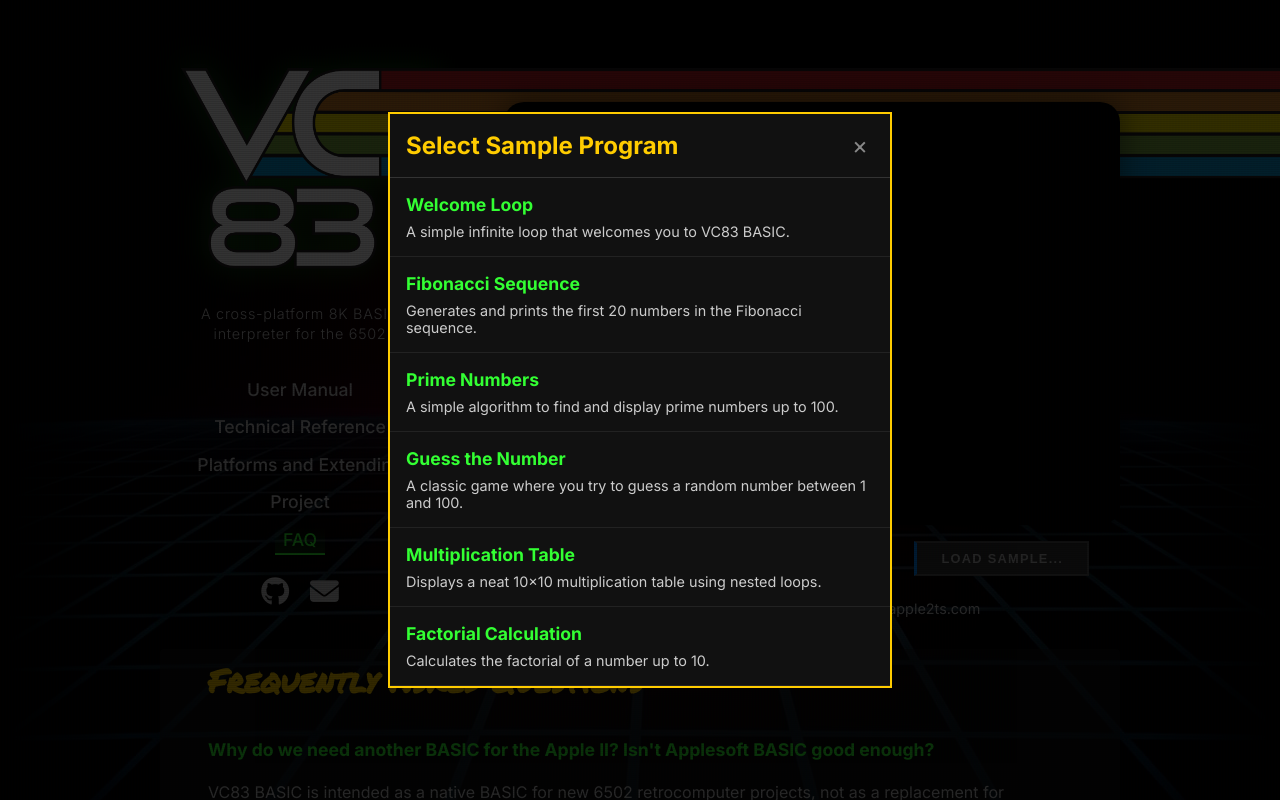
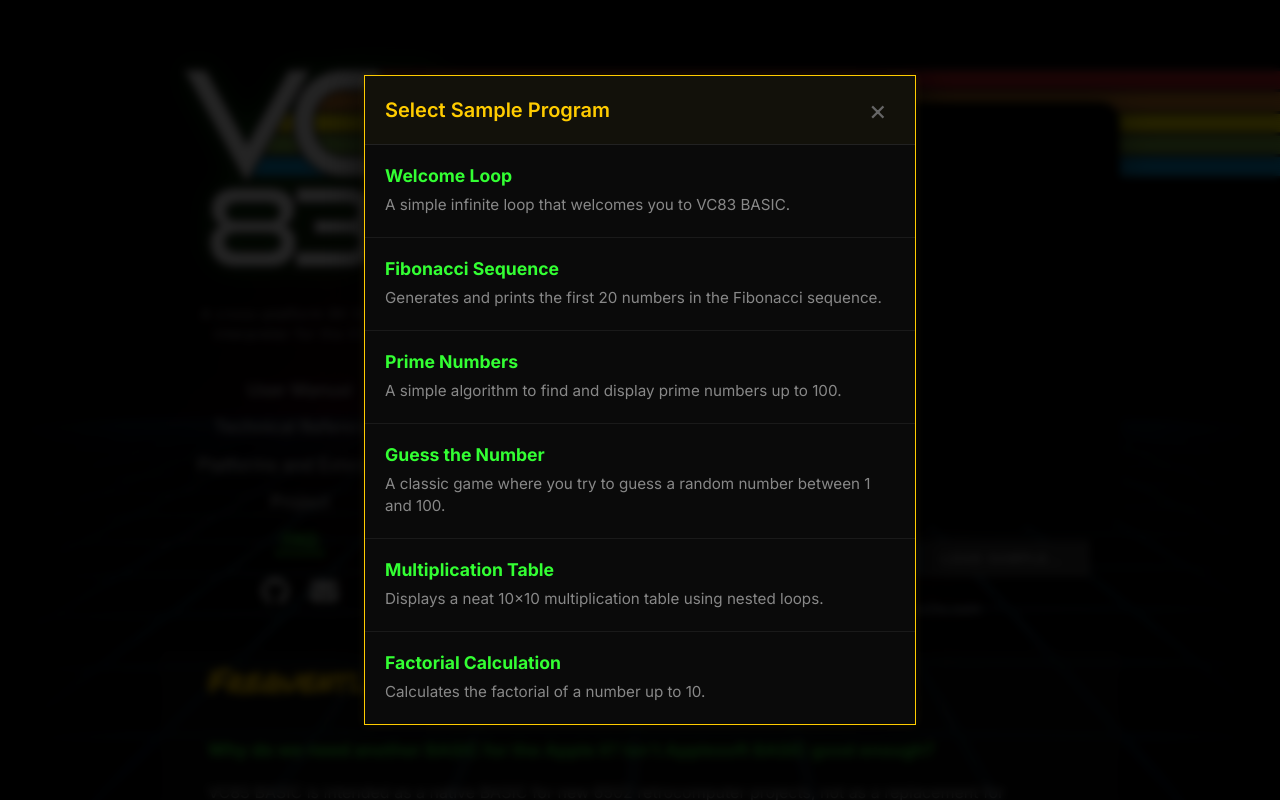
Before and after one commit to willisblackburn/vc83web, a React (Vite) app: page /faq in a window 1280 px wide. Both pictures are taken after a click on the button "LOAD SAMPLE...". Shown: the top 800 px of the page. Built offline with nearby package versions, Linux system fonts and the light colour scheme.

Commit message:
Final styling changes

```diff
--- a/src/components/MemoryMap.tsx
+++ b/src/components/MemoryMap.tsx
@@ -136,19 +136,17 @@
 
       {selectedBlock && (
         <div className="modal-overlay" onClick={() => setSelectedBlock(null)}>
-          <div className="memory-modal-content" onClick={(e) => e.stopPropagation()}>
-            <div className="memory-modal-header">
-              <div className="memory-modal-top-bar">
-                <h1>{selectedBlock.address}</h1>
-                <button className="close-button" onClick={() => setSelectedBlock(null)}>&times;</button>
-              </div>
+          <div className="modal" onClick={(e) => e.stopPropagation()}>
+            <header>
+              <h1>{selectedBlock.address}</h1>
+              <button className="close-button" onClick={() => setSelectedBlock(null)}>&times;</button>
               <h2>{selectedBlock.name}</h2>
-            </div>
-            <div className="description-container">
-              <div className="description-text">
+            </header>
+            <main>
+              <p>
                 {selectedBlock.description || "Detailed information about this memory section will be added soon."}
-              </div>
-            </div>
+              </p>
+            </main>
           </div>
         </div>
       )}
--- a/src/components/SamplePrograms.tsx
+++ b/src/components/SamplePrograms.tsx
@@ -13,16 +13,15 @@
 
   return (
     <div className="modal-overlay" onClick={onClose}>
-      <div className="sample-browser" onClick={(e) => e.stopPropagation()}>
-        <div className="sample-browser-header">
+      <div className="modal" onClick={(e) => e.stopPropagation()}>
+        <header>
           <h1>Select Sample Program</h1>
           <button className="close-button" onClick={onClose}>&times;</button>
-        </div>
-        <div className="sample-list">
+        </header>
+        <main>
           {samples.map((sample) => (
-            <div
+            <section
               key={sample.id}
-              className="sample-item"
               onClick={() => {
                 onSampleClick(sample);
                 onClose();
@@ -30,9 +29,9 @@
             >
               <h2>{sample.title}</h2>
               <p>{sample.description}</p>
-            </div>
+            </section>
           ))}
-        </div>
+        </main>
       </div>
     </div>
   );
--- a/src/index.css
+++ b/src/index.css
@@ -37,8 +37,12 @@
   font-family: 'Courier New', Courier, monospace;
 }
 
-.content-area-panel h1 {
+.content-area-panel h1.retro-title {
   font-family: 'Permanent Marker', sans-serif;
+}
+
+.modal {
+  font-family: 'Inter', sans-serif;
 }
 
 .retro-button {
@@ -337,7 +341,7 @@
   max-width: 100%;
 }
 
-.content-area-panel h1 {
+.content-area-panel h1.retro-title {
   color: var(--retro-amber);
   margin-top: 0;
   font-size: 2rem;
@@ -501,74 +505,131 @@
   flex: 1;
 }
 
-/* Sample Browser Modal */
+/* Modal Styles */
 .modal-overlay {
   position: fixed;
   top: 0;
   left: 0;
   width: 100%;
   height: 100%;
-  background: rgba(0, 0, 0, 0.8);
+  background: rgba(0, 0, 0, 0.85);
   display: flex;
   justify-content: center;
   align-items: center;
   z-index: 2000;
+  backdrop-filter: blur(4px);
 }
 
-.sample-browser {
-  background: #111;
-  border: 2px solid var(--retro-amber);
-  width: 500px;
-  max-height: 600px;
+.modal {
+  background: #0a0a0a;
+  border: 1px solid var(--retro-amber);
+  width: 550px;
+  max-width: 90vw;
+  max-height: 85vh;
   display: flex;
   flex-direction: column;
+  box-shadow: 0 0 40px rgba(0, 0, 0, 0.9), 0 0 10px rgba(255, 204, 0, 0.1);
+  animation: modalAppear 0.3s cubic-bezier(0.16, 1, 0.3, 1);
 }
 
-.sample-browser-header {
-  padding: 1rem;
-  border-bottom: 1px solid #333;
-  display: flex;
-  justify-content: space-between;
-  align-items: center;
+@keyframes modalAppear {
+  from { opacity: 0; transform: scale(0.95) translateY(10px); }
+  to { opacity: 1; transform: scale(1) translateY(0); }
 }
 
-.sample-browser-header h1 {
+.modal header {
+  padding: 1.25rem;
+  border-bottom: 1px solid #222;
+  display: grid;
+  grid-template-columns: 1fr auto;
+  align-items: center;
+  gap: 0.5rem;
+  background: rgba(255, 204, 0, 0.03);
+}
+
+.modal header h1 {
   margin: 0;
   color: var(--retro-amber);
+  font-size: 1.25rem;
+  font-weight: 600;
 }
 
-.close-button {
-  background: transparent;
-  border: none;
-  color: #888;
-  font-size: 1.5rem;
-  cursor: pointer;
+.modal header h2 {
+  margin: 0.25rem 0 0;
+  color: var(--retro-green);
+  font-size: 1rem;
+  font-weight: 500;
+  grid-column: 1 / span 2;
 }
 
-.sample-list {
+.modal main {
+  padding: 0;
   overflow-y: auto;
   flex: 1;
 }
 
-.sample-item {
-  padding: 1rem;
-  border-bottom: 1px solid #222;
-  cursor: pointer;
-  transition: background 0.2s;
+.modal main > p {
+  padding: 1.25rem;
+  margin: 0;
+  color: var(--retro-gray);
+  line-height: 1.6;
 }
 
-.sample-item:hover {
-  background: #333;
+/* Close button styling */
+.modal .close-button {
+  background: transparent;
+  border: none;
+  color: #666;
+  font-size: 1.75rem;
+  line-height: 1;
+  cursor: pointer;
+  transition: color 0.2s, transform 0.2s;
+  padding: 0 0.5rem;
+  display: flex;
+  align-items: center;
+  justify-content: center;
 }
 
-.sample-item h2 {
+.modal .close-button:hover {
+  color: var(--retro-amber);
+  transform: scale(1.1);
+}
+
+/* Modal Content Sections (e.g. sample items) */
+.modal section {
+  padding: 1.25rem;
+  border-bottom: 1px solid #1a1a1a;
+  cursor: pointer;
+  transition: all 0.2s;
+}
+
+.modal section:hover {
+  background: #151515;
+}
+
+.modal section:last-child {
+  border-bottom: none;
+}
+
+.modal section h2 {
   margin: 0;
   color: var(--retro-green);
+  font-size: 1.1rem;
+  transition: color 0.2s;
 }
 
-.sample-item p {
+.modal section:hover h2 {
+  color: #fff;
+}
+
+.modal section p {
   margin: 0.5rem 0 0;
-  font-size: 0.9rem;
+  font-size: 0.95rem;
+  color: var(--retro-gray-dim);
+  line-height: 1.5;
+}
+
+.modal section:hover p {
   color: var(--retro-gray);
 }
 
@@ -740,52 +801,4 @@
   animation: fadeInRect 0.5s ease backwards;
 }
 
-/* Modal for Memory Map Details */
-.memory-modal-content {
-  background: #111;
-  border: 2px solid var(--retro-amber);
-  width: 550px;
-  max-height: 600px;
-  display: flex;
-  flex-direction: column;
-}
-
-.memory-modal-header {
-  padding: 1.5rem;
-  border-bottom: 1px solid #333;
-  display: flex;
-  flex-direction: column;
-  align-items: flex-start;
-  gap: 0.5rem;
-}
-
-.memory-modal-top-bar {
-  width: 100%;
-  display: flex;
-  justify-content: space-between;
-  align-items: center;
-}
-
-.memory-modal-header code {
-  color: var(--retro-amber);
-  font-size: 1.1rem;
-}
-
-.memory-modal-header h1 {
-  margin: 0;
-  font-size: 1.8rem;
-  color: var(--retro-green);
-  font-family: 'Permanent Marker', sans-serif; /* Keep same font as browser header */
-}
-
-.memory-modal-content .description-container {
-  padding: 1.5rem;
-  overflow: hidden;
-}
-
-.memory-modal-content .description-text {
-  margin: 0;
-  font-size: 1.05rem;
-  line-height: 1.6;
-  color: var(--retro-gray);
-}
+/* Removed redundant memory-modal styles - now using .modal */
```
